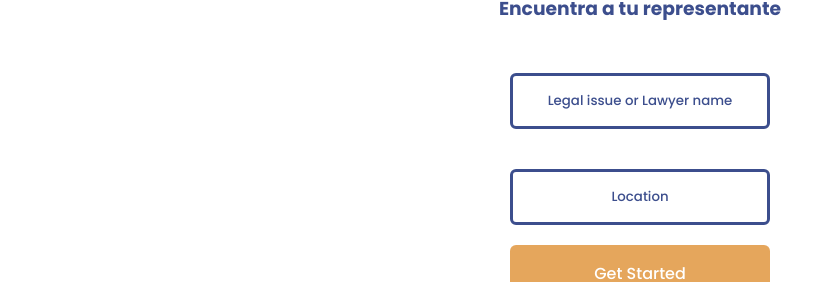
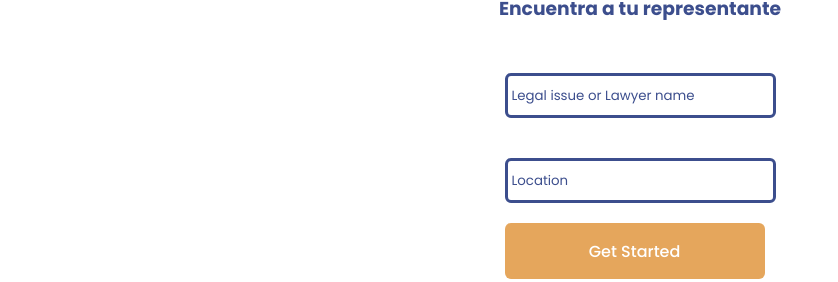
Before and after one commit to cesarmarvar/legal-app, a React (Create React App) app: page / in a window 1280 px wide. Shown: the part 146-428 px from the top of the page, without its empty margins (0-838 px from the left). Built offline with nearby package versions, Linux system fonts and the light colour scheme.

Commit message:
Fix to accept html type

```diff
--- a/src/components/input/input.js
+++ b/src/components/input/input.js
@@ -2,8 +2,8 @@ import styled from "@emotion/styled";
 import { colors } from '../../styles/colors'
 import { fonts } from '../../styles/fonts'
 
-function inputType(type) {
-  switch (type) {
+function inputType(opt) {
+  switch (opt) {
     case "query":
       return`
         height: 56px;
@@ -30,7 +30,7 @@ const SingleInput = styled.input`
     outline: none;
     border: 3px solid ${colors.orange.regular};
   }
-  ${(props) => inputType(props.type)};
+  ${(props) => inputType(props.opt)};
 
   ::placeholder {
     color: ${colors.blue.regular};
@@ -42,7 +42,7 @@ font-weight: 500;
 font-size: 18px;
 `
 
-export function Input({id, name, value, placeholder, onChange, label, ...props}) {
+export function Input({id, name, value, placeholder, onChange, label, type, ...props}) {
 
   return(
     <>
@@ -50,6 +50,7 @@ export function Input({id, name, value, placeholder, onChange, label, ...props})
         <SingleInput {...props}
           id={id}
           name={name}
+          type={type}
           value={value}
           placeholder={placeholder}
           onChange={onChange}
```
